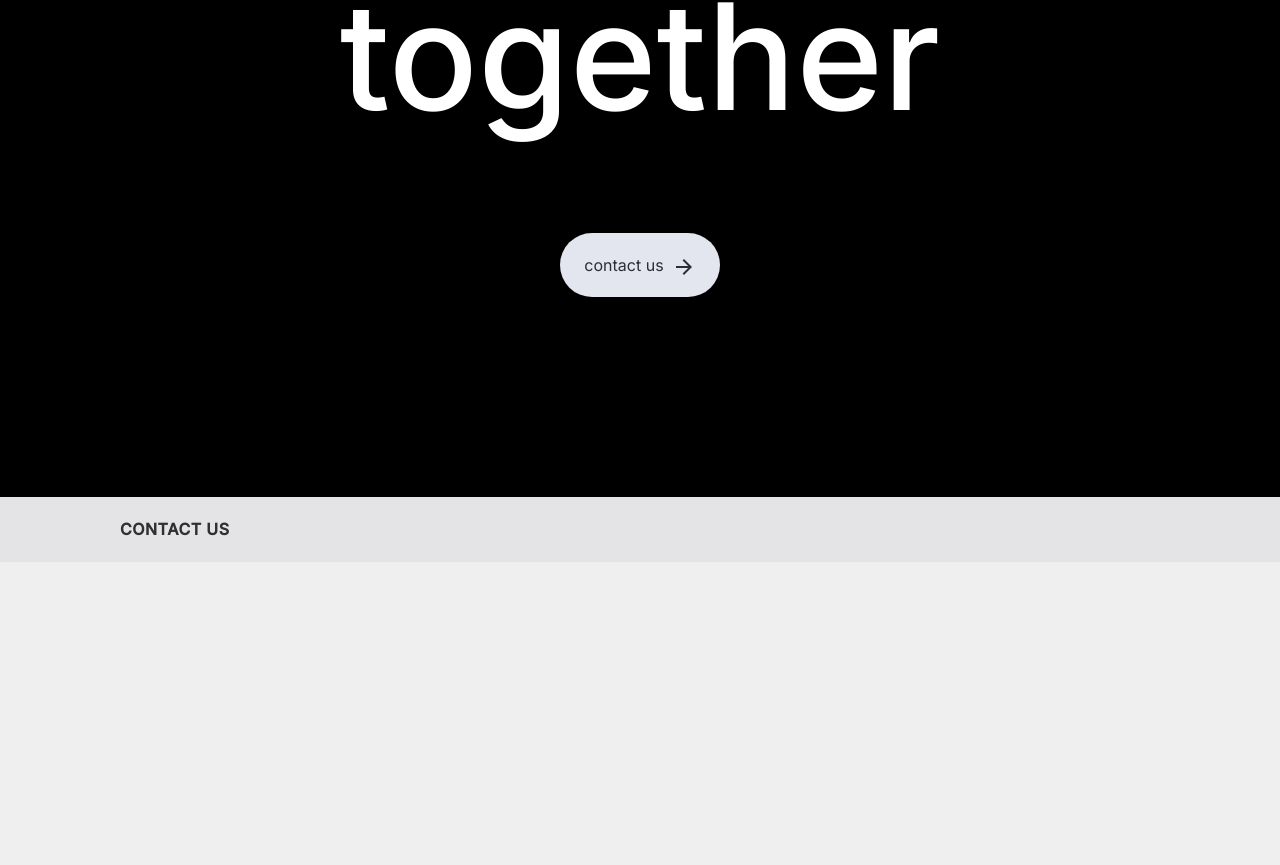
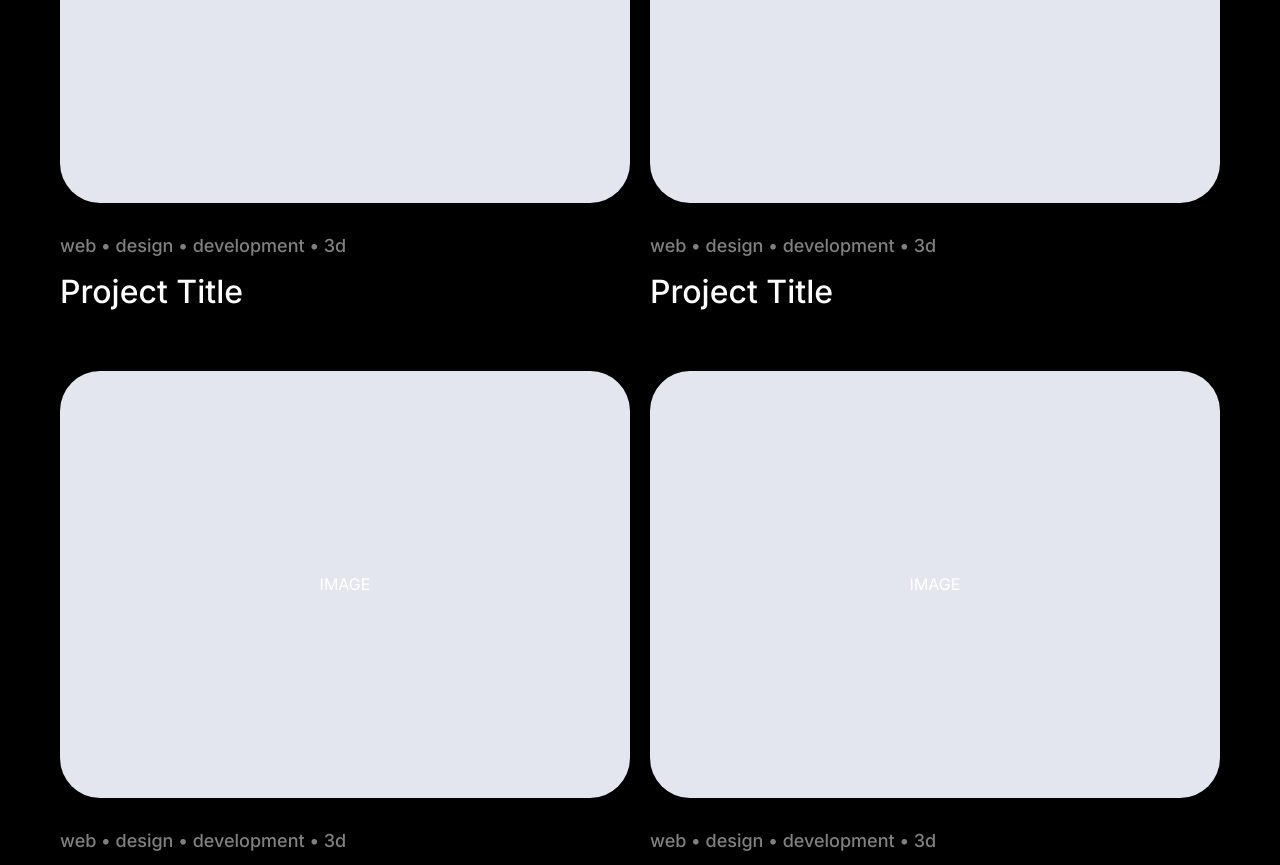
Before and after one commit to testolinp/momiji, a Next.js app: page / in a window 1280 px wide. Shown: the part 1675-2540 px from the top of the page. Before the commit the page ends 2237 px from the top, so only its background shows below. Built offline with nearby package versions, Linux system fonts and the light colour scheme.

Commit message:
add projects

```diff
--- a/src/app/page.tsx
+++ b/src/app/page.tsx
@@ -1,5 +1,6 @@
 import ContactUs from './ui/contact-us/contact-us';
 import Herospace from './ui/herospace/herospace'
+import Projects from './ui/projects/projects';
 
 export type Herospace = {
   title: string;
@@ -12,6 +13,7 @@ export default async function Homepage() {
   return (
     <>
       <Herospace></Herospace>
+      <Projects></Projects>
       <ContactUs></ContactUs>
     </>
   )
--- a/src/app/ui/contact-us/contact-us.module.css
+++ b/src/app/ui/contact-us/contact-us.module.css
@@ -36,6 +36,8 @@
   border-radius: 32px;
   background-color: var(--grey-color);
   color: var(--light-black-color);
+  font-weight: 500;
+  text-transform: uppercase;
 }
 
 .contact__cta svg {
--- a/src/app/ui/global.css
+++ b/src/app/ui/global.css
@@ -4,6 +4,7 @@
   min-width: 0;
   margin: 0;
   padding: 0;
+  -webkit-font-smoothing: antialiased;
 }
 
 body {
--- /dev/null
+++ b/src/app/ui/project-card/project-card.module.css
@@ -0,0 +1,36 @@
+.projectCard {
+  color: var(--white-color);
+}
+
+.projectCard__image {
+  border-radius: 40px;
+  background: var(--grey-color);
+  width: 100%;
+  aspect-ratio: 4/3;
+  display: flex;
+  justify-content: center;
+  align-items: center;
+}
+
+.projectCard p {
+  padding: 24px 0 16px;
+  color: rgba(255, 255, 255, .5);
+  font-size: 14px;
+  font-weight: 500;
+}
+
+.projectCard h3 {
+  font-weight: 500;
+  font-size: 22px;
+}
+
+@media only screen and (min-width: 1024px) {
+  .projectCard p {
+    padding: 32px 0 16px;
+    font-size: 18px;
+  }
+
+  .projectCard h3 {
+    font-size: 32px;
+  }
+}
--- /dev/null
+++ b/src/app/ui/project-card/project-card.tsx
@@ -0,0 +1,13 @@
+import styles from './project-card.module.css'
+
+export default function ProjectCard() {
+  return (
+    <article className={styles.projectCard}>
+      <div className={styles.projectCard__image}>
+        IMAGE
+      </div>
+      <p>web • design • development • 3d</p>
+      <h3>Project Title</h3>
+    </article>
+  )
+}
--- /dev/null
+++ b/src/app/ui/projects/projects.module.css
@@ -0,0 +1,58 @@
+.projects {
+  background: var(--black-color);
+  padding: 100px 16px 40px;
+}
+
+.projects__header {
+  color: var(--white-color);
+}
+
+.projects__header h2 {
+  font-size: 62px;
+  padding-bottom: 64px;
+  font-weight: 500;
+}
+
+.projects__header p {
+  font-size: 22px;
+  line-height: 25px;
+  font-weight: 500;
+}
+
+.projects__list {
+  padding-top: 64px;
+  gap: 32px;
+  display: grid;
+  grid-template-columns: 1fr;
+}
+
+@media only screen and (min-width: 1024px) {
+  .projects__header {
+    display: grid;
+    grid-template-columns: repeat(2, 1fr);
+    gap: 20px;
+    align-items: center;
+  }
+
+  .projects__header h2 {
+    font-size: 148px;
+    padding: 0;
+  }
+
+  .projects__header p {
+    max-width: 90%;
+    padding-top: 30px;
+  }
+
+  .projects__list {
+    grid-template-columns: repeat(2, 1fr);
+    gap: 60px 20px;
+    padding-top: 100px;
+  }
+}
+
+@media only screen and (min-width: 1280px) {
+  .projects {
+    padding: 100px 60px 200px;
+  }
+}
--- /dev/null
+++ b/src/app/ui/projects/projects.tsx
@@ -0,0 +1,27 @@
+import ProjectCard from '../project-card/project-card'
+import styles from './projects.module.css'
+
+export default function Projects() {
+  return (
+    <section className={styles.projects}>
+      <div className={styles.projects__header}>
+        <h2>Projects</h2>
+        <p>Lusion is a digital production studio that brings your ideas to life through visually captivating designs and interactive experiences.</p>
+      </div>
+      <ul className={styles.projects__list}>
+        <li>
+          <ProjectCard></ProjectCard>
+        </li>
+        <li>
+          <ProjectCard></ProjectCard>
+        </li>
+        <li>
+          <ProjectCard></ProjectCard>
+        </li>
+        <li>
+          <ProjectCard></ProjectCard>
+        </li>
+      </ul>
+    </section>
+  )
+}
```
